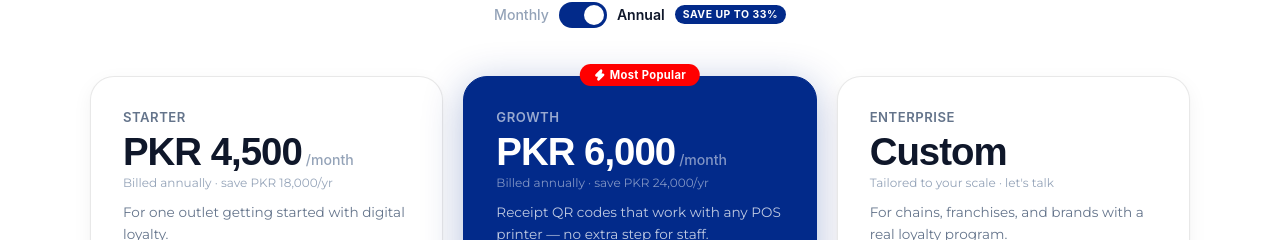
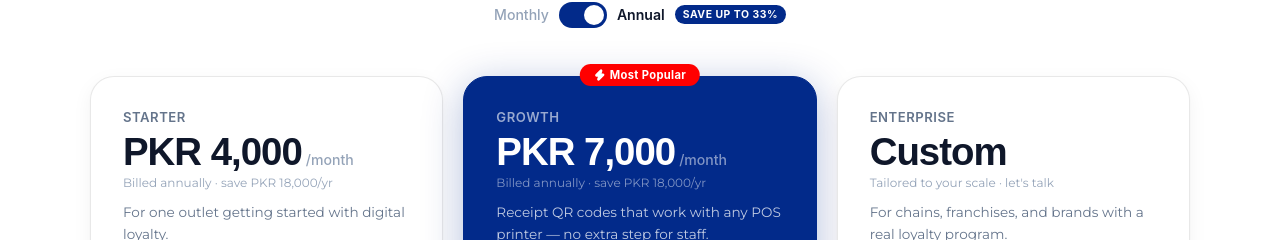
Before and after one commit to iamusmankhan101/decidrloyalty, a React (Vite) app: page / in a window 1280 px wide. Shown: the part 4352-4592 px from the top of the page. Built offline with nearby package versions, Linux system fonts and the light colour scheme; the HTML template or start-up script is replaced by a standard one; a web font is replaced by a local one.

Commit message:
Update loyalty pricing

```diff
--- a/src/pages/LandingPage.jsx
+++ b/src/pages/LandingPage.jsx
@@ -299,8 +299,8 @@ const PLANS = [
   {
     name: 'Starter',
     badge: null,
-    monthlyPrice: 'PKR 6,000',
-    annualPrice: 'PKR 4,500',
+    monthlyPrice: 'PKR 5,500',
+    annualPrice: 'PKR 4,000',
     annualNote: 'Billed annually · save PKR 18,000/yr',
     desc: 'For one outlet getting started with digital loyalty.',
     posTag: 'Staff web app at counter — works with any POS',
@@ -319,9 +319,9 @@ const PLANS = [
   {
     name: 'Growth',
     badge: 'Most Popular',
-    monthlyPrice: 'PKR 8,000',
-    annualPrice: 'PKR 6,000',
-    annualNote: 'Billed annually · save PKR 24,000/yr',
+    monthlyPrice: 'PKR 8,500',
+    annualPrice: 'PKR 7,000',
+    annualNote: 'Billed annually · save PKR 18,000/yr',
     desc: 'Receipt QR codes that work with any POS printer — no extra step for staff.',
     posTag: 'Receipt QR codes — any POS printer',
     features: [
```
Also changed, not shown: 3 other files (tests, documents, lock files or other folders).
